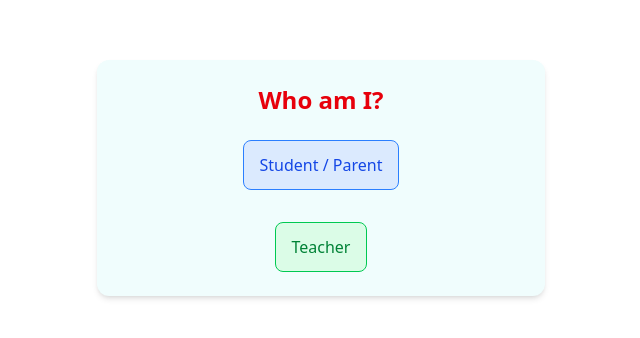
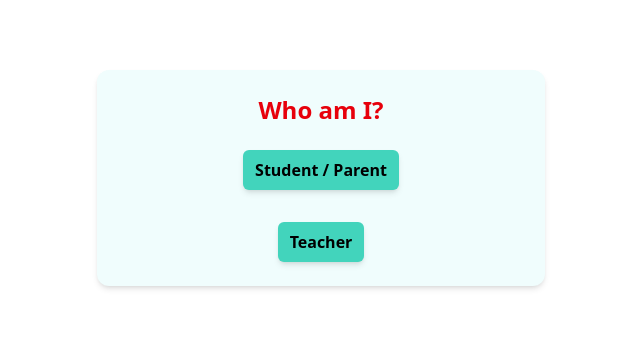
Before and after one commit to SoumyajitPaul-git/Tuition_Marketplace, a React (Vite) app in the folder client/: page /role in a window 1280 px wide. Shown: the part 222-560 px from the top of the page, without its empty margins (319-959 px from the left). Built offline with nearby package versions, Linux system fonts and the light colour scheme.

Commit message:
Updated Roleselection page

```diff
--- a/client/src/pages/RoleSelection.jsx
+++ b/client/src/pages/RoleSelection.jsx
@@ -1,6 +1,7 @@
 import { Link } from "react-router-dom";
 import Container from "../components/Container";
 import HeroText from "../components/HeroText";
+import Button from "../components/Button"
 
 export default function RoleSelection() {
   return (
@@ -10,16 +11,16 @@ export default function RoleSelection() {
       <div className="space-y-8">
         <Link
           to="/discover"
-          className="block w-fit mx-auto bg-blue-100 border border-blue-500 text-blue-700 font-medium py-3 px-4 text-center rounded-lg hover:bg-blue-200 transition"
+          className="block w-fit mx-auto transition"
         >
-          Student / Parent
+          <Button>Student / Parent</Button>
         </Link>
 
         <Link
           to="/signin"
-          className="block w-fit mx-auto bg-green-100 border border-green-500 text-green-700 font-medium py-3 px-4 text-center rounded-lg hover:bg-green-200 transition"
+          // className="block w-fit mx-auto bg-green-100 border border-green-500 text-green-700 font-medium py-3 px-4 text-center rounded-lg hover:bg-green-200 transition"
         >
-          Teacher
+          <Button>Teacher</Button>
         </Link>
       </div>
     </Container>
```
